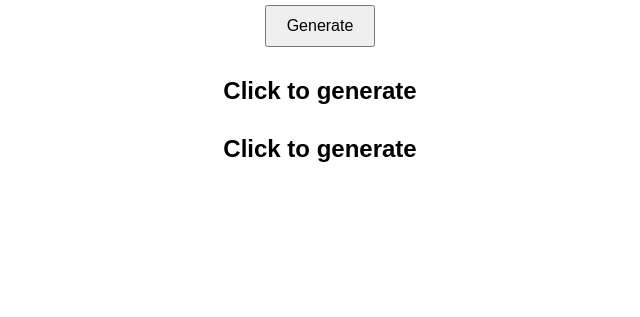
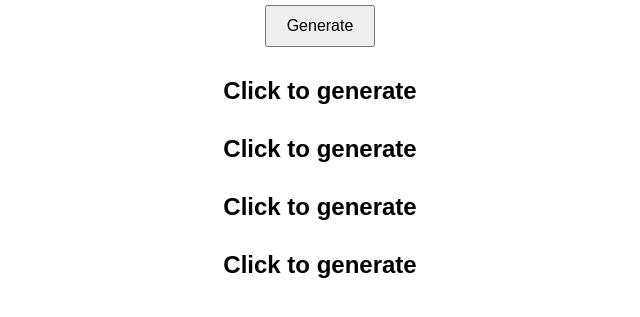
Before and after one commit to nohaha20/amount-generator, a plain HTML site: page index.html in a window 1280 px wide. Shown: the part 149-466 px from the top of the page, without its empty margins (320-960 px from the left). Drawn offline with Linux system fonts and the light colour scheme.

Commit message:
Update index.html

```diff
--- a/index.html
+++ b/index.html
@@ -34,6 +34,8 @@
 
   <div class="result" id="result1">Click to generate</div>
   <div class="result" id="result2">Click to generate</div>
+ <div class="result" id="result2">Click to generate</div>
+   <div class="result" id="result2">Click to generate</div>
 
   <script>
     function generateAmounts() {
```
